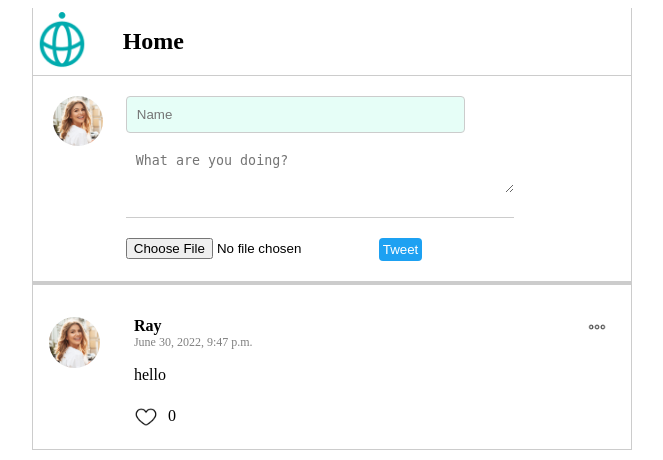
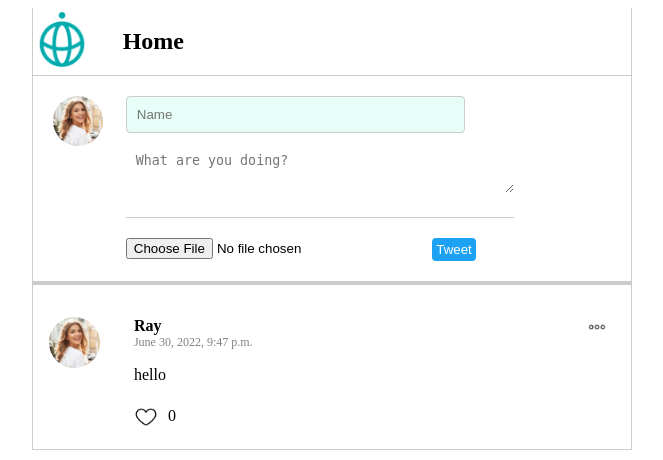
Before and after one commit to horatioDev/Twitter_Clone, a Django app: page / in a window 1280 px wide. Shown: the top 460 px of the page, without its empty margins (308-971 px from the left). Run offline with Django 4.2, Linux system fonts and the light colour scheme; data comes from the database, SQL or seed files in the repository.

Commit message:
Updated css for file button and input

```diff
--- a/static/css/style.css
+++ b/static/css/style.css
@@ -91,13 +91,14 @@ Posts Form
     border-top: 1px solid #ccc;
 }
 
-.post_form .submit_buttons .file_button {
-    flex-basis: 15%;
+.post_form .submit_buttons .file_button input {
+    width: 100%;
 }
 
 
 .post_form .submit_buttons .tweet_button {
     flex-basis: 25%;
+    text-align: right;
 }
 
 .post_form .submit_buttons .tweet_button input{
```
